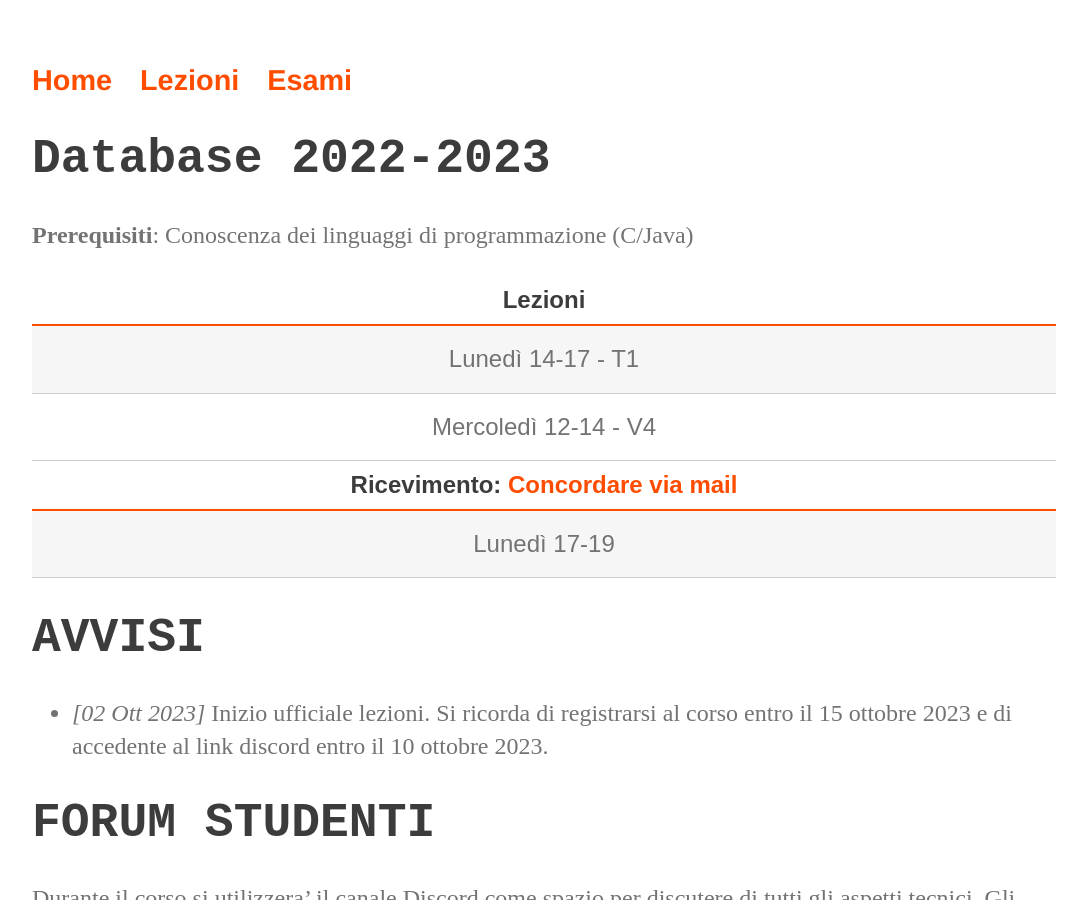
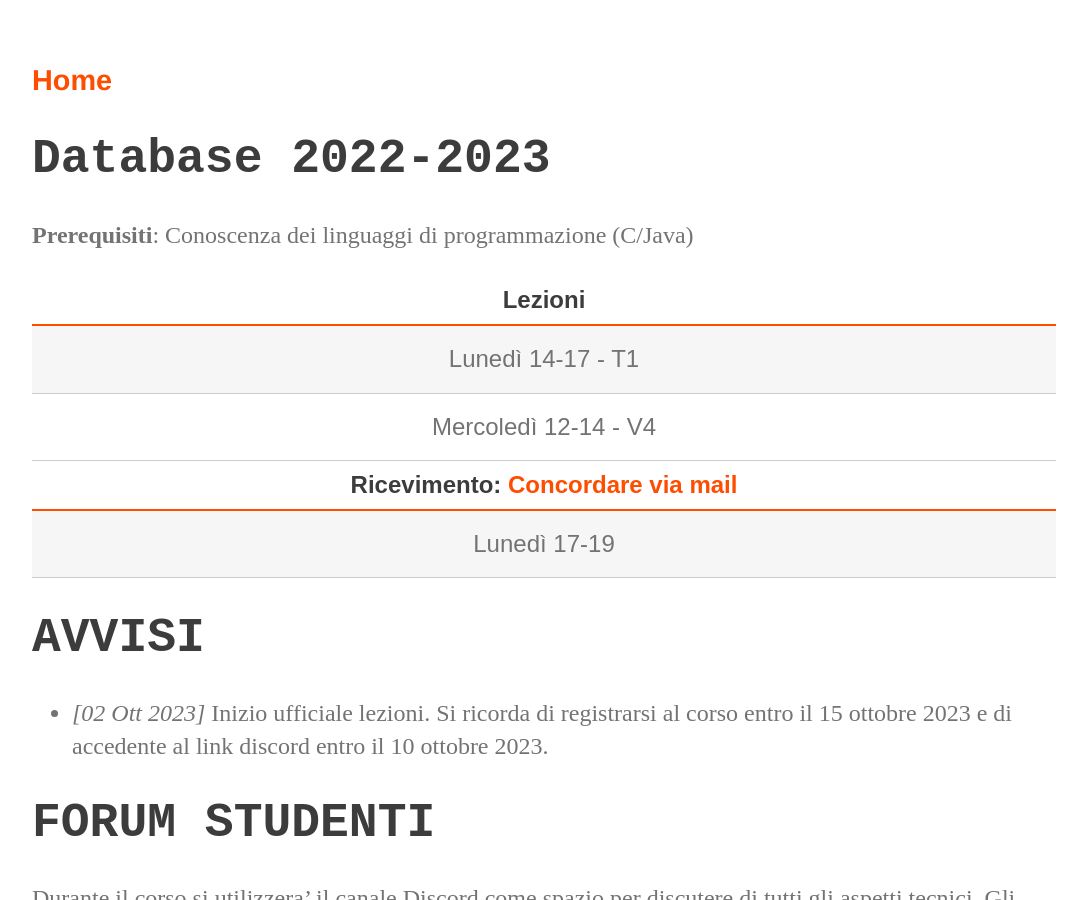
Before and after one commit to perceivelab/database-course, a Jekyll site: the page built from index.md, in a window 1280 px wide and 900 px high. Shown: the whole window, without its empty margins (96-1183 px from the left). Built offline with Jekyll 4.4.1, drawn with Linux system fonts in a browser that asks for light colours.

Commit message:
Update navbar.html

```diff
--- a/_includes/navbar.html
+++ b/_includes/navbar.html
@@ -1,7 +1,7 @@
 <nav>
      <ul>
     <li><a href={{ site.baseurl }}>Home</a></li>
-    <li><a href={{ site.baseurl }}/lezioni>Lezioni</a></li>
-    <li><a href={{ site.baseurl }}/esami>Esami</a></li>
+    <!--<li><a href={{ site.baseurl }}/lezioni>Lezioni</a></li>
+    <li><a href={{ site.baseurl }}/esami>Esami</a></li>-->
   </ul>
 </nav>
```
